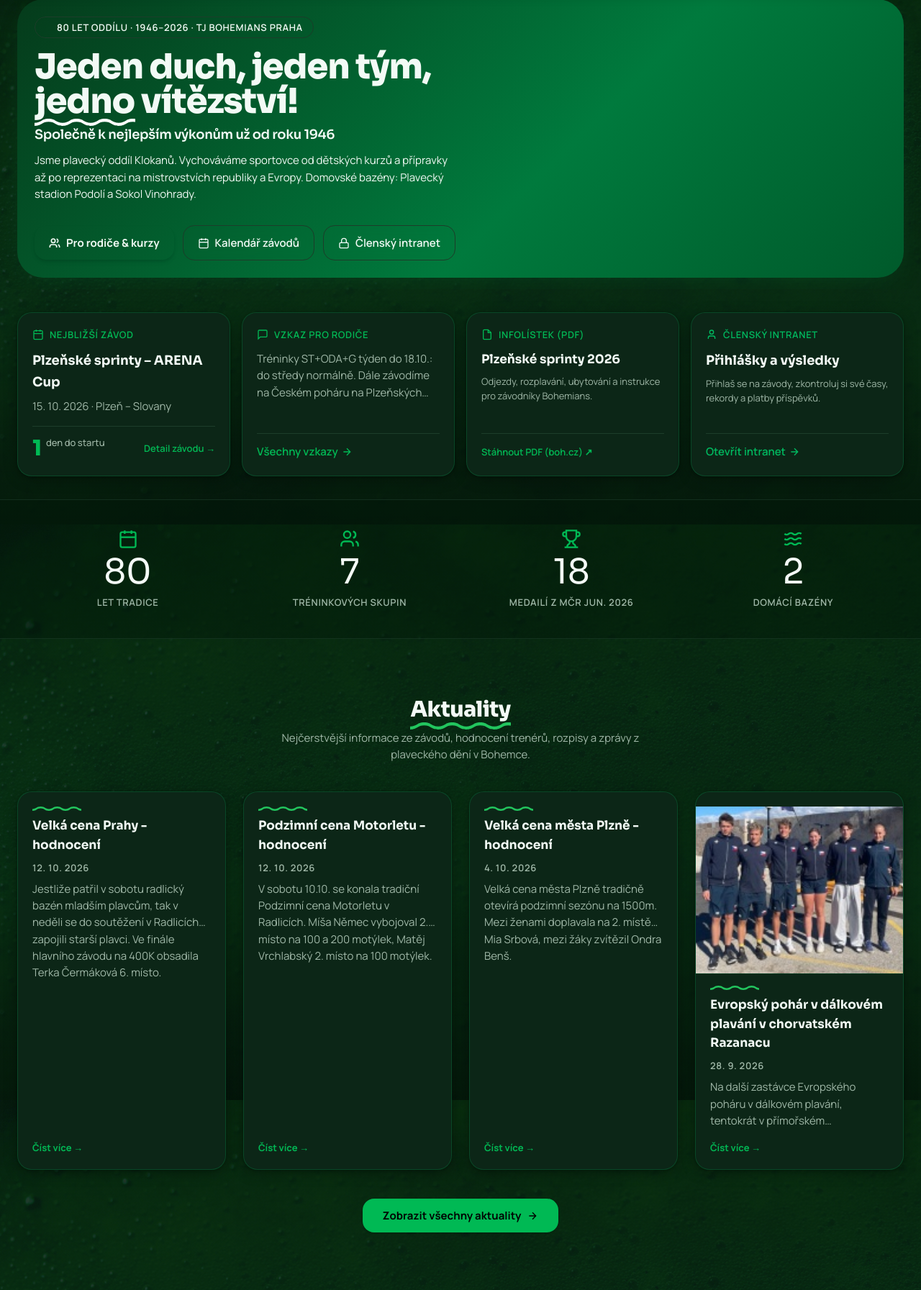
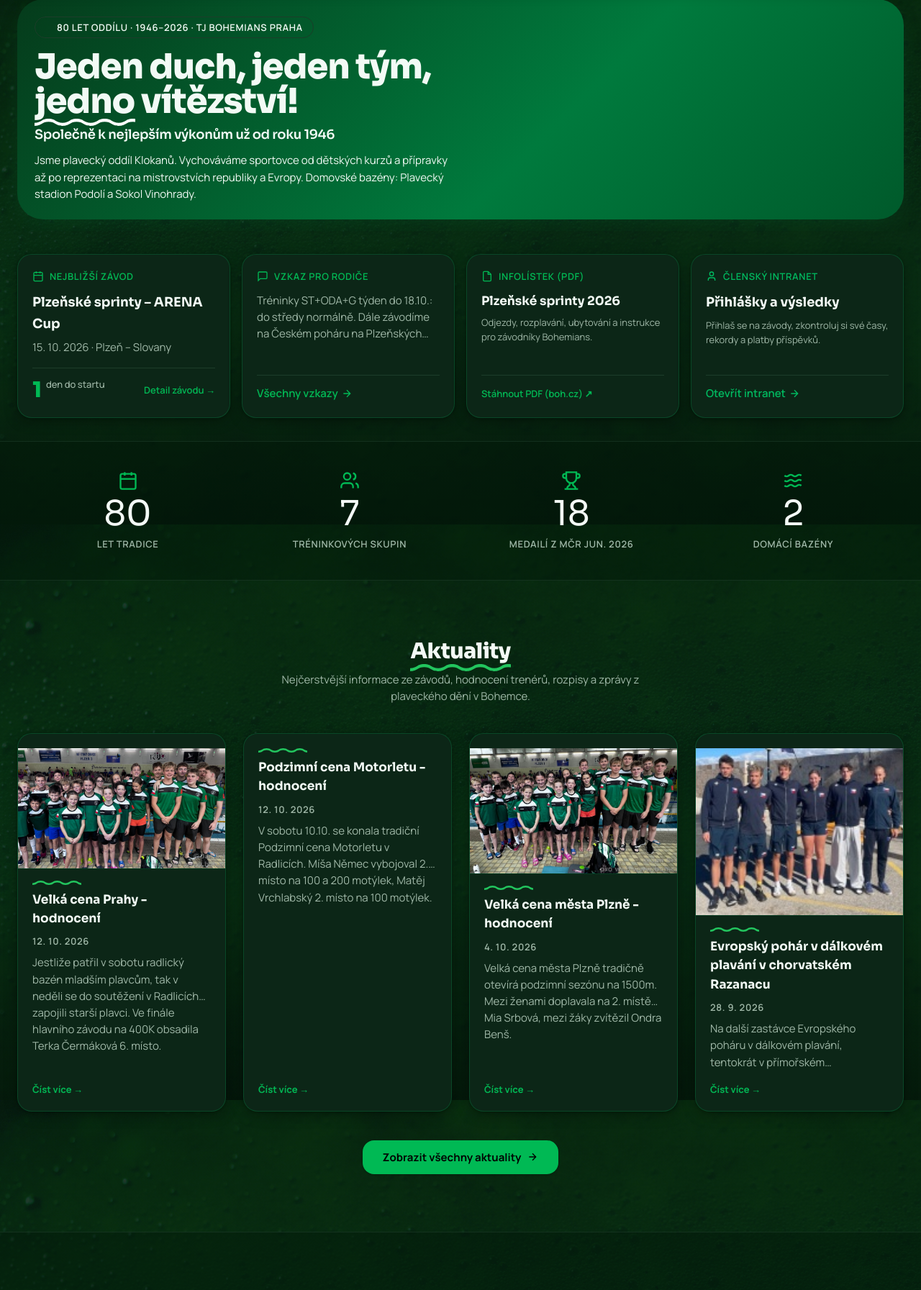
Before and after one commit to Kryspe/bohemka-vanilla, a PHP site: page /index.html in a window 1280 px wide. Shown: the part 71-1864 px from the top of the page at 72% size. Run offline with PHP 8.4, Linux system fonts and the light colour scheme; data that the repository does not hold is empty.

Commit message:
fix(home): remove redundant hero action buttons and set authentic swimming race photo for latest news

```diff
--- a/index.html
+++ b/index.html
@@ -132,27 +132,11 @@
                 <p class="mt-3 text-sm sm:text-base text-white/80 max-w-xl leading-relaxed">
                   Jsme plavecký oddíl Klokanů. Vychováváme sportovce od dětských kurzů a přípravky až po reprezentaci na mistrovstvích republiky a Evropy. Domovské bazény: Plavecký stadion Podolí a Sokol Vinohrady.
                 </p>
-
-                <!-- Action Buttons -->
-                <div class="mt-8 flex flex-wrap items-center gap-3">
-                  <a href="pro-rodice" class="inline-flex items-center gap-2 rounded-xl bg-white px-5 py-3 text-sm font-bold text-emerald-950 shadow-md hover:bg-emerald-50 transition-all">
-                    <svg class="h-4 w-4 text-emerald-700" viewBox="0 0 24 24" fill="none" stroke="currentColor" stroke-width="2.5"><path d="M16 21v-2a4 4 0 0 0-4-4H6a4 4 0 0 0-4 4v2"/><circle cx="9" cy="7" r="4"/><path d="M22 21v-2a4 4 0 0 0-3-3.87"/><path d="M16 3.13a4 4 0 0 1 0 7.75"/></svg>
-                    Pro rodiče &amp; kurzy
-                  </a>
-                  <a href="zavody" class="inline-flex items-center gap-2 rounded-xl border border-white/30 bg-white/10 px-5 py-3 text-sm font-semibold text-white hover:bg-white/20 transition-all backdrop-blur-sm">
-                    <svg class="h-4 w-4" viewBox="0 0 24 24" fill="none" stroke="currentColor" stroke-width="2"><rect width="18" height="18" x="3" y="4" rx="2" ry="2"/><line x1="16" x2="16" y1="2" y2="6"/><line x1="8" x2="8" y1="2" y2="6"/><line x1="3" x2="21" y1="10" y2="10"/></svg>
-                    Kalendář závodů
-                  </a>
-                  <a href="intranet" class="inline-flex items-center gap-2 rounded-xl border border-emerald-300/40 bg-emerald-400/20 px-5 py-3 text-sm font-semibold text-white hover:bg-emerald-400/30 transition-all backdrop-blur-sm">
-                    <svg class="h-4 w-4" viewBox="0 0 24 24" fill="none" stroke="currentColor" stroke-width="2"><rect width="18" height="11" x="3" y="11" rx="2" ry="2"/><path d="M7 11V7a5 5 0 0 1 10 0v4"/></svg>
-                    Členský intranet
-                  </a>
-                </div>
               </div>
 
               <!-- Right: High-impact Athletic Swimming Photo & Featured Notice -->
               <div class="lg:col-span-5 relative min-h-[320px] lg:min-h-full overflow-hidden bg-emerald-950">
-                <img id="hero-feature-img" src="assets/foto/86071.jpg" alt="Plavci TJ Bohemians Praha v Podolí" class="absolute inset-0 h-full w-full object-cover object-center transition-transform duration-700 hover:scale-105" loading="eager">
+                <img id="hero-feature-img" src="assets/aktuality/86836.jpg" alt="Závody TJ Bohemians Praha" class="absolute inset-0 h-full w-full object-cover object-center transition-transform duration-700 hover:scale-105" loading="eager">
                 <div class="absolute inset-0 bg-gradient-to-t from-emerald-950/90 via-emerald-950/30 to-black/30 lg:bg-gradient-to-r lg:from-emerald-950/80 lg:via-transparent lg:to-black/30"></div>
 
                 <div id="hero-feature-img-box" class="absolute bottom-4 left-4 right-4 sm:bottom-6 sm:left-6 sm:right-6">
@@ -908,7 +892,7 @@
             featImg.alt = topNews.title;
             featImgBox.style.display = "block";
           } else {
-            featImg.src = "assets/aktuality/2240.jpg";
+            featImg.src = "assets/aktuality/86836.jpg";
             featImg.alt = "Plavecký oddíl TJ Bohemians Praha";
             featImgBox.style.display = "block";
           }
```
Also changed, not shown: index.php (+1 -17 lines), assets/aktuality/2242.jpg, assets/aktuality/86836.jpg (added), js/data.js.
